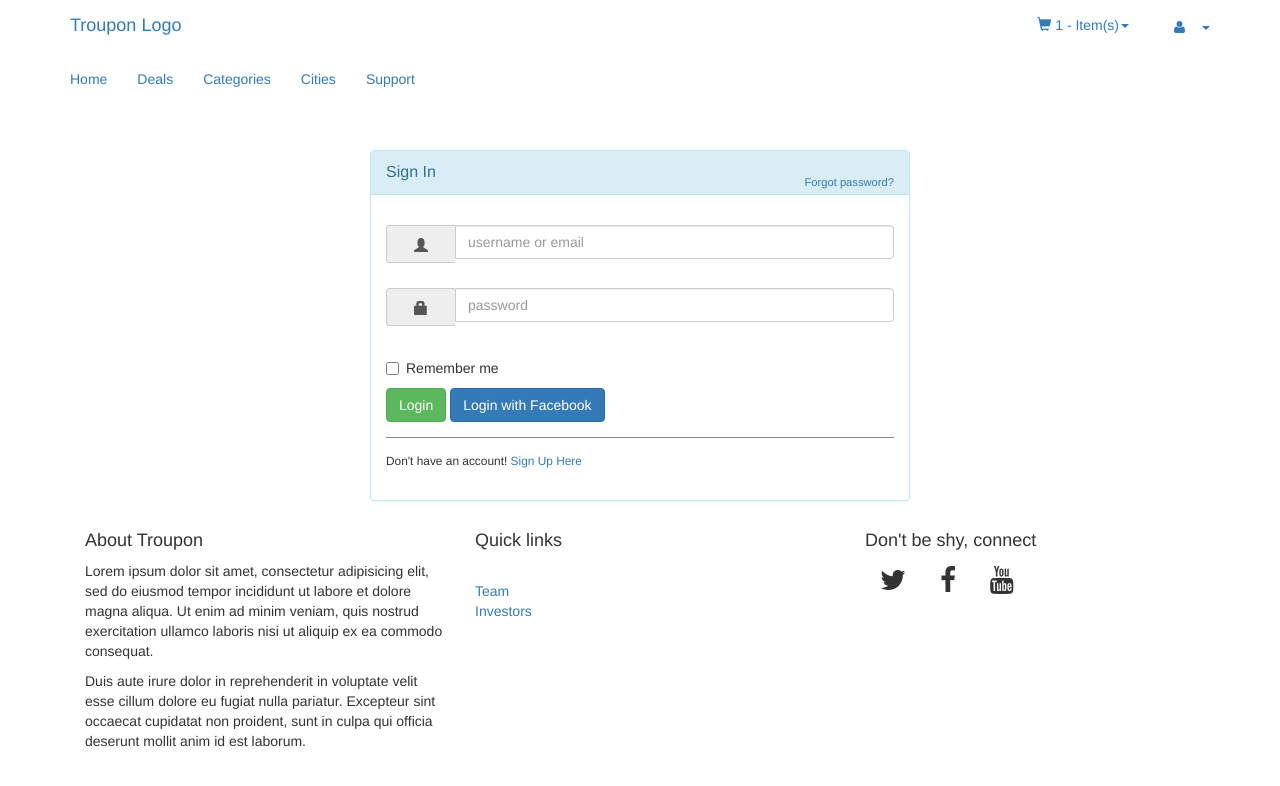
After one commit to andela/troupon, a Django app: template troupon/deals/templates/signin_register.html in a window 1280 px wide. The commit adds this page. Shown: the top 786 px of the page. Run offline with Django 3.2, Linux system fonts and the light colour scheme; the template is opened without the code that fills it, so the values that code supplies are empty; some libraries are stand-ins or nearby versions.

Commit message:
[#102155530]added signin and signup forms

```diff
--- a/troupon/deals/templates/base.html
+++ b/troupon/deals/templates/base.html
@@ -128,6 +128,7 @@
             </div>
         </div>
     </nav>
+    <br /><br /><br /><br /><br />
 
     {% block search_box %}
     <!-- search_box begins -->
@@ -138,10 +139,12 @@
     {% block main %}
         <!-- main begins -->
         <div class="main_container">
-
+        {% block signup %}
+        {% endblock signup %}
         </div>
         <!-- main ends -->
     {% endblock main %}
+
 
     {% block footer %}
         <!-- footer begins -->
@@ -177,6 +180,7 @@
     <script src="{% static "js/jquery.min.js" %}"></script>
     <!-- Bootstrap Core JavaScript -->
     <script src="{% static "js/bootstrap.min.js" %}"></script>
+
 </body>
 
 </html>
--- /dev/null
+++ b/troupon/deals/templates/signin_register.html
@@ -0,0 +1,142 @@
+<!-- BEGIN # BOOTSNIP INFO -->
+{% extends "base.html" %}
+{% block signup %}
+
+    <!--starthere-->
+    <div class="container">
+        <div id="loginbox" style="margin-top:50px;" class="mainbox col-md-6 col-md-offset-3 col-sm-8 col-sm-offset-2">
+            <div class="panel panel-info" >
+                    <div class="panel-heading">
+                        <div class="panel-title">Sign In</div>
+                        <div style="float:right; font-size: 80%; position: relative; top:-10px"><a href="#">Forgot password?</a></div>
+                    </div>
+
+                    <div style="padding-top:30px" class="panel-body" >
+
+                        <div style="display:none" id="login-alert" class="alert alert-danger col-sm-12"></div>
+
+                        <form id="loginform" class="form-horizontal" role="form">
+
+                            <div style="margin-bottom: 25px" class="input-group">
+                                        <span class="input-group-addon"><i class="glyphicon glyphicon-user"></i></span>
+                                        <input id="login-username" type="text" class="form-control" name="username" value="" placeholder="username or email">
+                                    </div>
+
+                            <div style="margin-bottom: 25px" class="input-group">
+                                        <span class="input-group-addon"><i class="glyphicon glyphicon-lock"></i></span>
+                                        <input id="login-password" type="password" class="form-control" name="password" placeholder="password">
+                                    </div>
+
+
+
+                            <div class="input-group">
+                                      <div class="checkbox">
+                                        <label>
+                                          <input id="login-remember" type="checkbox" name="remember" value="1"> Remember me
+                                        </label>
+                                      </div>
+                                    </div>
+
+
+                                <div style="margin-top:10px" class="form-group">
+                                    <!-- Button -->
+
+                                    <div class="col-sm-12 controls">
+                                      <a id="btn-login" href="#" class="btn btn-success">Login  </a>
+                                      <a id="btn-fblogin" href="#" class="btn btn-primary">Login with Facebook</a>
+
+                                    </div>
+                                </div>
+
+
+                                <div class="form-group">
+                                    <div class="col-md-12 control">
+                                        <div style="border-top: 1px solid#888; padding-top:15px; font-size:85%" >
+                                            Don't have an account!
+                                        <a href="#" onClick="$('#loginbox').hide(); $('#signupbox').show()">
+                                            Sign Up Here
+                                        </a>
+                                        </div>
+                                    </div>
+                                </div>
+                            </form>
+
+
+
+                        </div>
+                    </div>
+        </div>
+        <div id="signupbox" style="display:none; margin-top:50px" class="mainbox col-md-6 col-md-offset-3 col-sm-8 col-sm-offset-2">
+                    <div class="panel panel-info">
+                        <div class="panel-heading">
+                            <div class="panel-title">Sign Up</div>
+                            <div style="float:right; font-size: 85%; position: relative; top:-10px"><a id="signinlink" href="#" onclick="$('#signupbox').hide(); $('#loginbox').show()">Sign In</a></div>
+                        </div>
+                        <div class="panel-body" >
+                            <form id="signupform" class="form-horizontal" role="form">
+
+                                <div id="signupalert" style="display:none" class="alert alert-danger">
+                                    <p>Error:</p>
+                                    <span></span>
+                                </div>
+
+
+
+                                <div class="form-group">
+                                    <label for="email" class="col-md-3 control-label">Email</label>
+                                    <div class="col-md-9">
+                                        <input type="text" class="form-control" name="email" placeholder="Email Address">
+                                    </div>
+                                </div>
+
+                                <div class="form-group">
+                                    <label for="firstname" class="col-md-3 control-label">First Name</label>
+                                    <div class="col-md-9">
+                                        <input type="text" class="form-control" name="firstname" placeholder="First Name">
+                                    </div>
+                                </div>
+                                <div class="form-group">
+                                    <label for="lastname" class="col-md-3 control-label">Last Name</label>
+                                    <div class="col-md-9">
+                                        <input type="text" class="form-control" name="lastname" placeholder="Last Name">
+                                    </div>
+                                </div>
+                                <div class="form-group">
+                                    <label for="password" class="col-md-3 control-label">Password</label>
+                                    <div class="col-md-9">
+                                        <input type="password" class="form-control" name="passwd" placeholder="Password">
+                                    </div>
+                                </div>
+
+                                <div class="form-group">
+                                    <label for="icode" class="col-md-3 control-label">Invitation Code</label>
+                                    <div class="col-md-9">
+                                        <input type="text" class="form-control" name="icode" placeholder="">
+                                    </div>
+                                </div>
+
+                                <div class="form-group">
+                                    <!-- Button -->
+                                    <div class="col-md-offset-3 col-md-9">
+                                        <button id="btn-signup" type="button" class="btn btn-info"><i class="icon-hand-right"></i> &nbsp Sign Up</button>
+                                        <span style="margin-left:8px;">or</span>
+                                    </div>
+                                </div>
+
+                                <div style="border-top: 1px solid #999; padding-top:20px"  class="form-group">
+
+                                    <div class="col-md-offset-3 col-md-9">
+                                        <button id="btn-fbsignup" type="button" class="btn btn-primary"><i class="icon-facebook"></i>   Sign Up with Facebook</button>
+                                    </div>
+
+                                </div>
+
+
+
+                            </form>
+                         </div>
+                    </div>
+
+    <!--ENDHERE-->
+
+    {% endblock %}
--- a/troupon/deals/views.py
+++ b/troupon/deals/views.py
@@ -1,6 +1,10 @@
-from django.shortcuts import render
+from django.shortcuts import render,render_to_response
 
 
 # Create your views here.
 def landing(request):
     return render(request, 'base.html', {'show_subscribe': True})
+
+
+def signup(request):
+    return render_to_response('signin_register.html')
--- a/troupon/troupon/urls.py
+++ b/troupon/troupon/urls.py
@@ -5,5 +5,6 @@ from deals import views
 
 urlpatterns = [
     url(r'^admin/', include(admin.site.urls)),
-    url(r'^$', views.landing, name='landing')
+    url(r'^$', views.landing, name='landing'),
+    url(r'^signup/$',views.signup, name = 'signup'),
 ]
```
Also changed, not shown: troupon/static/css/style.css (line endings or trailing spaces), troupon/static/js/login.js (added).
